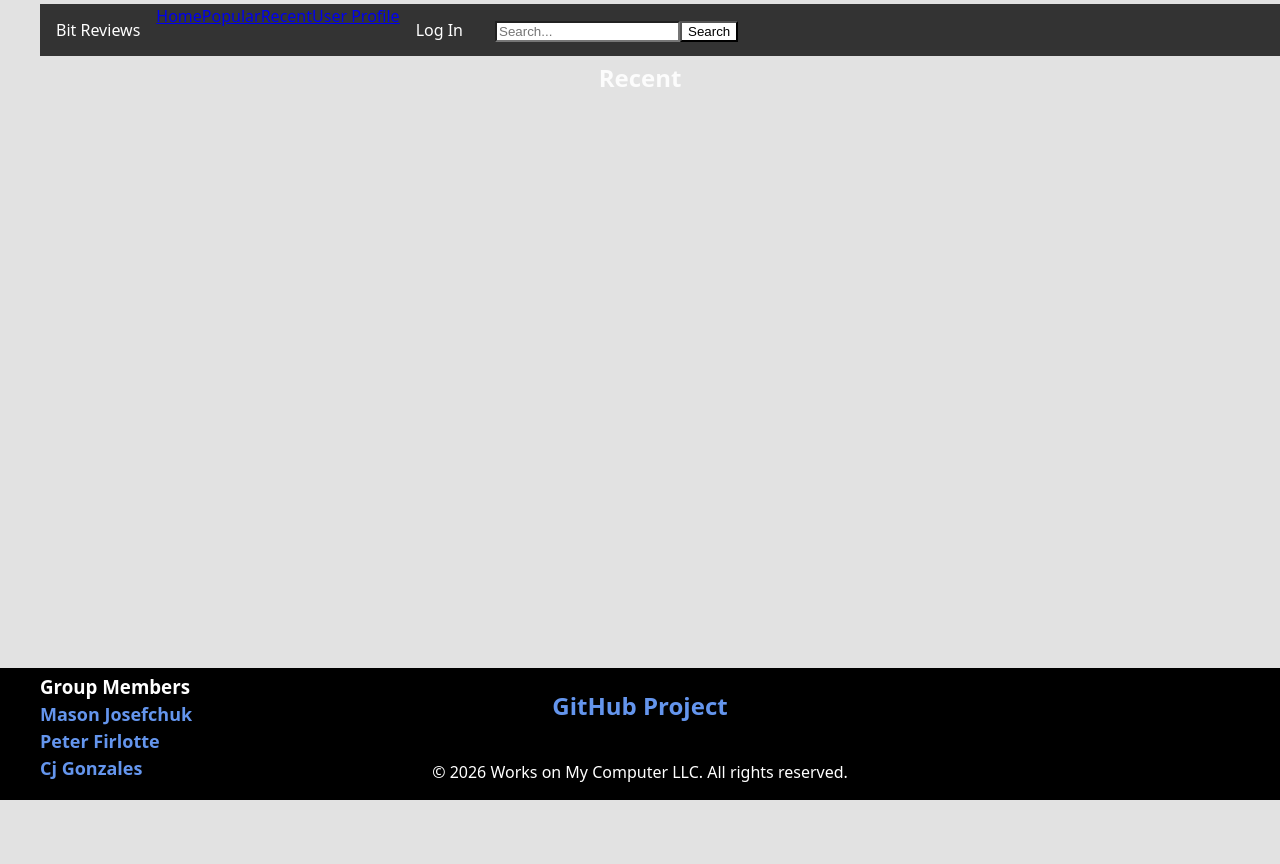
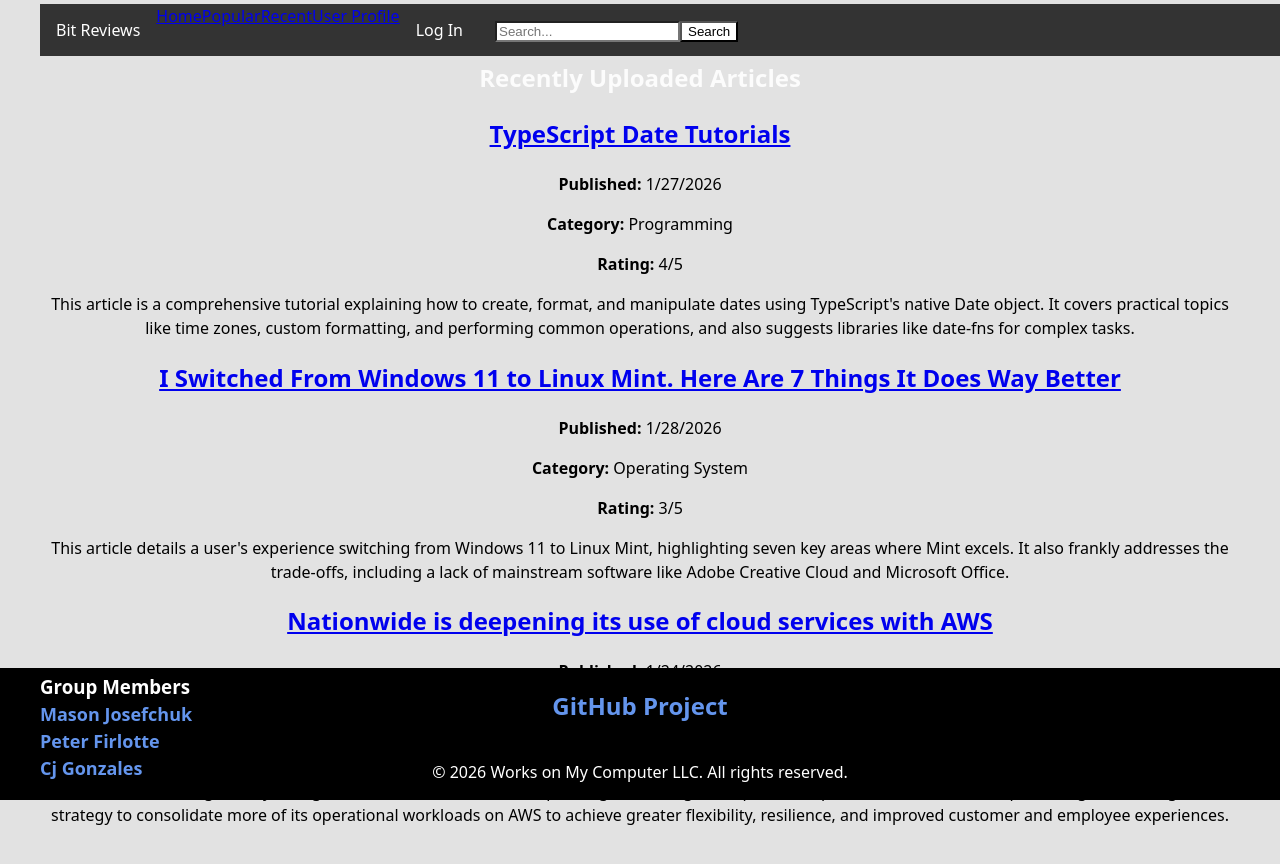
Before and after one commit to pfirlotte-rrc/COMP-4002-Project, a React (Vite) app: page /recent in a window 1280 px wide. Shown: the top 864 px of the page. Before the commit the page ends 800 px from the top, so only its background shows below. Built offline with nearby package versions, Linux system fonts and the light colour scheme.

Commit message:
Created recents page for new articles to be displayed when uploaded.

```diff
--- a/src/components/pages/Recent.tsx
+++ b/src/components/pages/Recent.tsx
@@ -1,8 +1,59 @@
+
+// Interface that enforces data integrity for any Articles being listed on the site.
+interface Article {
+Name: string,
+NewsArticle: string,
+PublishDate: Date,
+Description: string,
+Rating: number,
+Category: string
+}
+
+// Example data that will be used for demonstrating the Recent page functionality.
+const listOfArticles: Article[] = [
+  {Name: "TypeScript Date Tutorials",
+    NewsArticle: "https://pythonguides.com/typescript-date/",
+    PublishDate: new Date(2026, 0, 27),
+    Description: "This article is a comprehensive tutorial explaining how to create, format, and manipulate dates using TypeScript's native Date object. It covers practical topics like time zones, custom formatting, and performing common operations, and also suggests libraries like date-fns for complex tasks.",
+    Rating: 4,
+    Category: "Programming"},
+  {Name: "I Switched From Windows 11 to Linux Mint. Here Are 7 Things It Does Way Better",
+    NewsArticle: "https://www.pcmag.com/opinions/i-switched-from-windows-11-to-linux-mint-7-things-it-does-way-better?test_uuid=04IpBmWGZleS0I0J3epvMrC&test_variant=B",
+    PublishDate: new Date(2026, 0, 28),
+    Description: "This article details a user's experience switching from Windows 11 to Linux Mint, highlighting seven key areas where Mint excels. It also frankly addresses the trade-offs, including a lack of mainstream software like Adobe Creative Cloud and Microsoft Office.",
+    Rating: 3,
+    Category: "Operating System"},
+  {Name: "Nationwide is deepening its use of cloud services with AWS",
+    NewsArticle: "https://www.cloudcomputing-news.net/news/nationwide-is-deepening-its-use-of-cloud-services-with-aws/",
+    PublishDate: new Date(2026, 0, 24),
+    Description: "Nationwide Building Society, a large UK financial institution, is expanding its existing cloud partnership with AWS. This move is part of a gradual, long-term strategy to consolidate more of its operational workloads on AWS to achieve greater flexibility, resilience, and improved customer and employee experiences.",
+    Rating: 4.5,
+    Category: "Cloud Computing"}
+];
+
 function Recent() {
     return (
         <>
             <section>
-                <h1>Recent</h1>
+                <h1>Recently Uploaded Articles</h1>
+                <div className="article-list">
+                    {listOfArticles.map((article, index) => (
+                        <div key={index} className="article-card" style={{ color: "black"}}>
+                            <h2>
+                                <a href={article.NewsArticle} target="_blank" rel="noopener noreferrer">
+                                    {article.Name}
+                                </a>
+                            </h2>
+                            <div className="article-meta" style={{color: "black"}} >
+                                <p><strong>Published:</strong> {article.PublishDate.toLocaleDateString()}</p>
+                                <p><strong>Category:</strong> {article.Category}</p>
+                                <p><strong>Rating:</strong> {article.Rating}/5</p>
+                            </div>
+
+                            <p className="article-description">{article.Description}</p>
+                        </div>
+                    ))}
+                </div>
             </section>
         </>
     );
```
